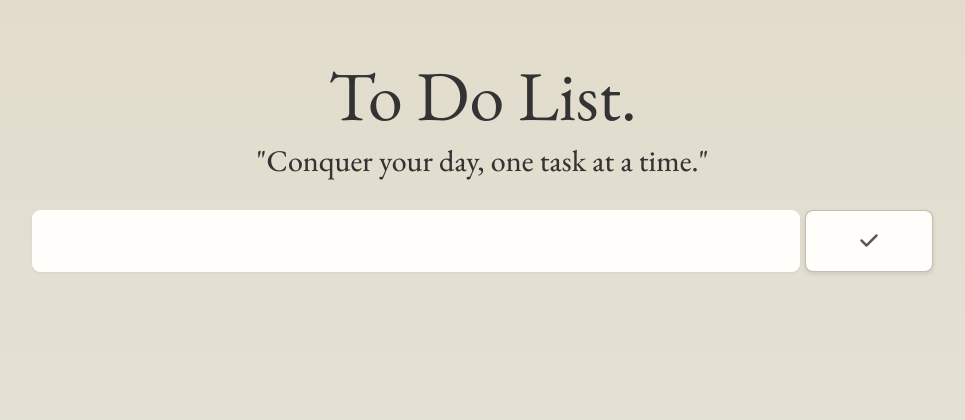
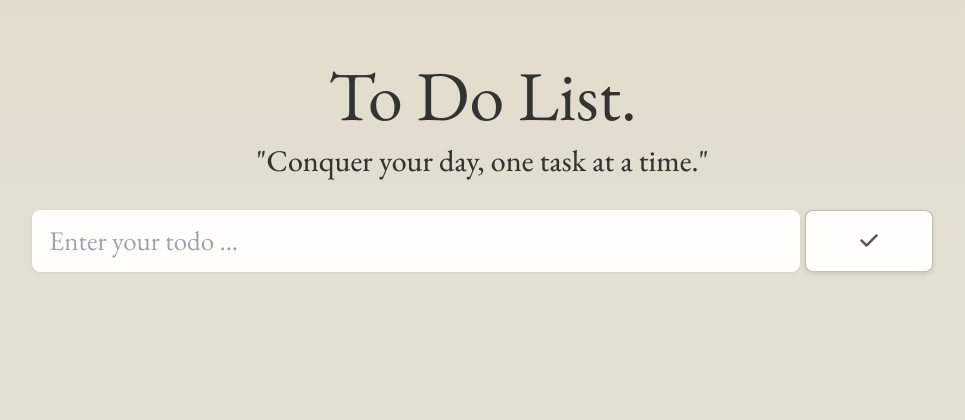
Before and after one commit to piyushgupta04/my-app, a plain HTML site: page frountend/index.html in a window 1280 px wide. Shown: the top 420 px of the page, without its empty margins (183-1148 px from the left). Drawn offline with nearby package versions, Linux system fonts and the light colour scheme; no server answers; a web font is replaced by a local one.

Commit message:
Update index.html

```diff
--- a/frountend/index.html
+++ b/frountend/index.html
@@ -20,7 +20,7 @@
     </div>
     <div class="container">
         <div class="inputcol">
-            <textarea name="text" class="textarea"></textarea>
+            <textarea name="text" placeholder="Enter your todo ..." class="textarea"></textarea>
             <button type="button" class="buttoninput"><i class="fa-solid fa-check"></i></button>
         </div>
     </div>
```
